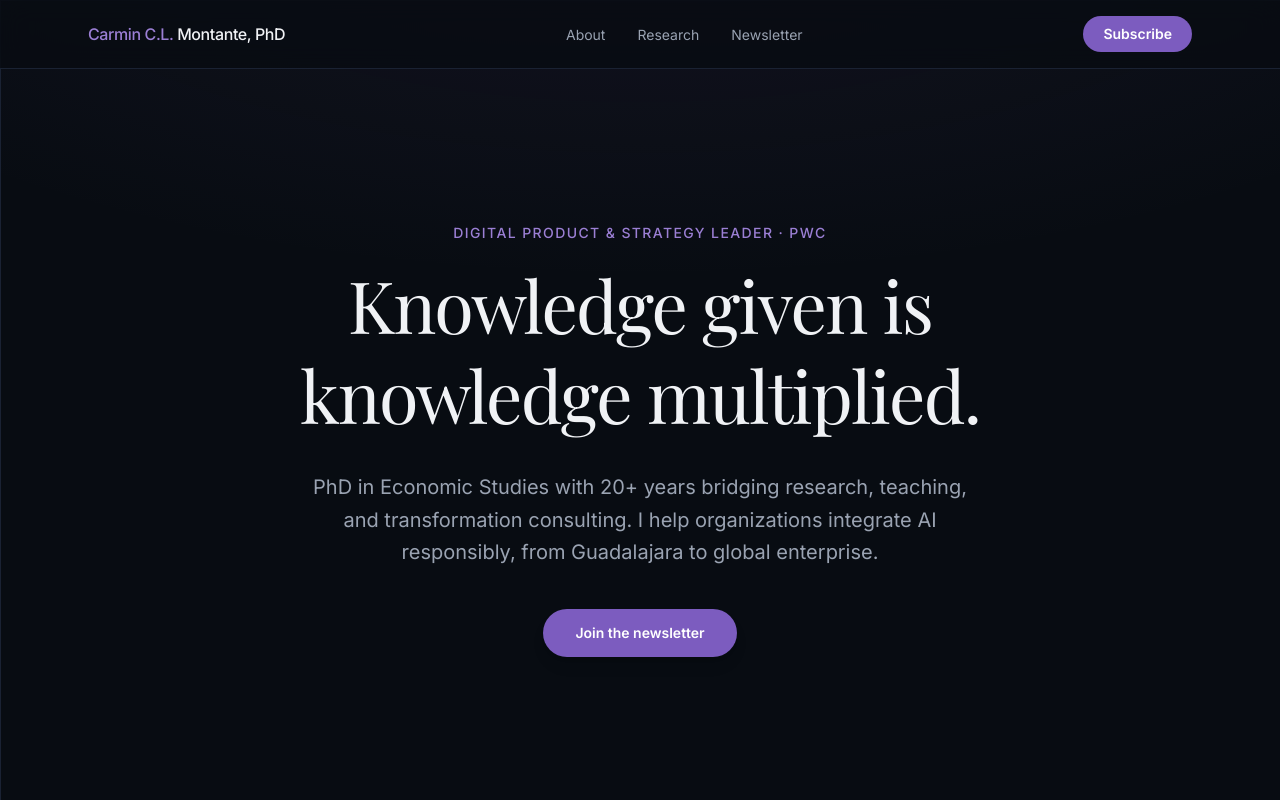
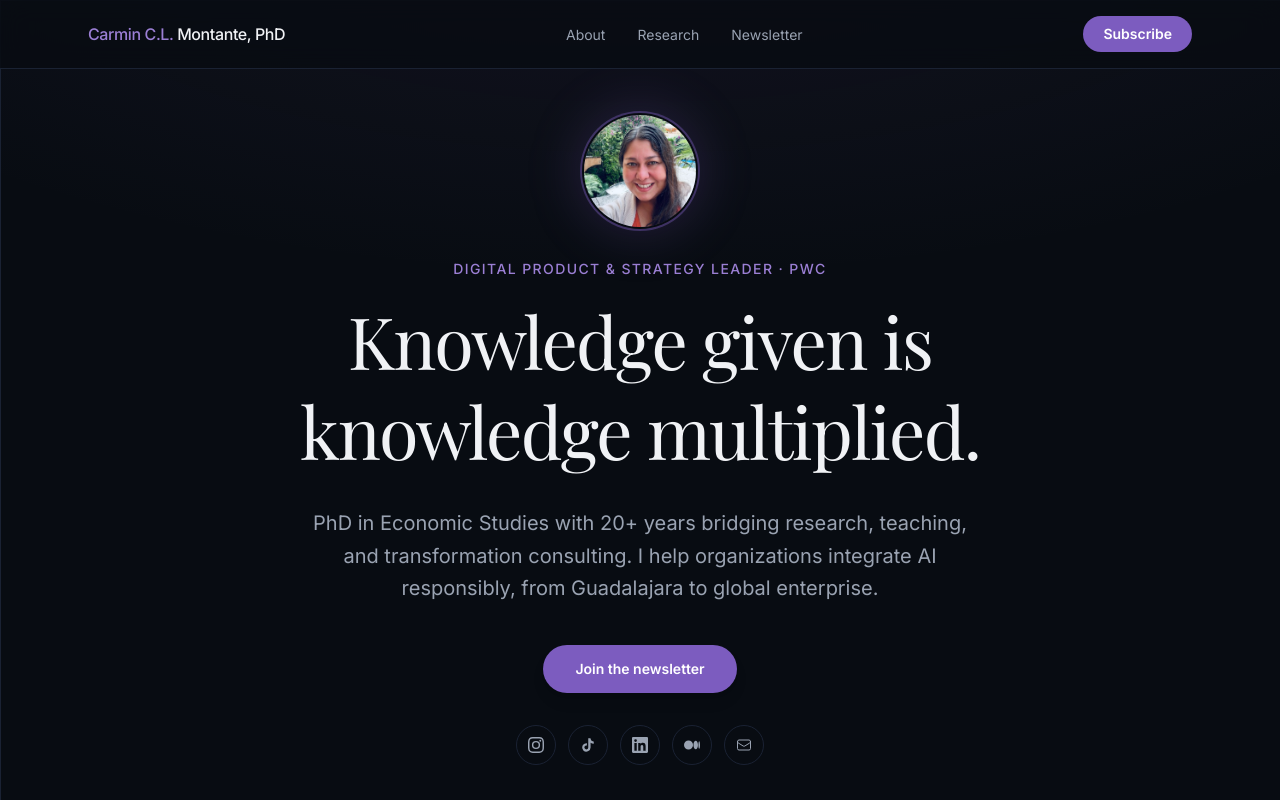
Before and after one commit to carmstar3/personal-site, a Next.js app: page / in a window 1280 px wide. Shown: the top 800 px of the page. Built offline with nearby package versions, Linux system fonts and the light colour scheme; a web font is replaced by a local one.

Commit message:
feat: hero with photo, social links, and updated quote

```diff
--- a/src/components/Hero.tsx
+++ b/src/components/Hero.tsx
@@ -1,9 +1,27 @@
+import Image from "next/image";
+import { SocialLinks } from "@/components/SocialLinks";
+
 export function Hero() {
   return (
     <section
       id="about"
       className="flex min-h-screen flex-col items-center justify-center px-6 pt-20 text-center"
     >
+      <div className="relative mb-8">
+        <div
+          className="absolute -inset-2 rounded-full bg-[var(--accent)]/20 blur-xl"
+          aria-hidden="true"
+        />
+        <Image
+          src="/carmin-headshot.png"
+          alt="Carmin C.L. Montante, PhD"
+          width={120}
+          height={120}
+          priority
+          className="relative h-28 w-28 rounded-full object-cover ring-2 ring-[var(--accent)]/40 ring-offset-2 ring-offset-[var(--bg)]"
+        />
+      </div>
+
       <p className="mb-4 text-sm font-medium uppercase tracking-widest text-[var(--accent-light)]">
         Digital Product &amp; Strategy Leader · PwC
       </p>
@@ -24,6 +42,8 @@ export function Hero() {
       >
         Join the newsletter
       </a>
+
+      <SocialLinks className="mt-8" />
     </section>
   );
 }
```
